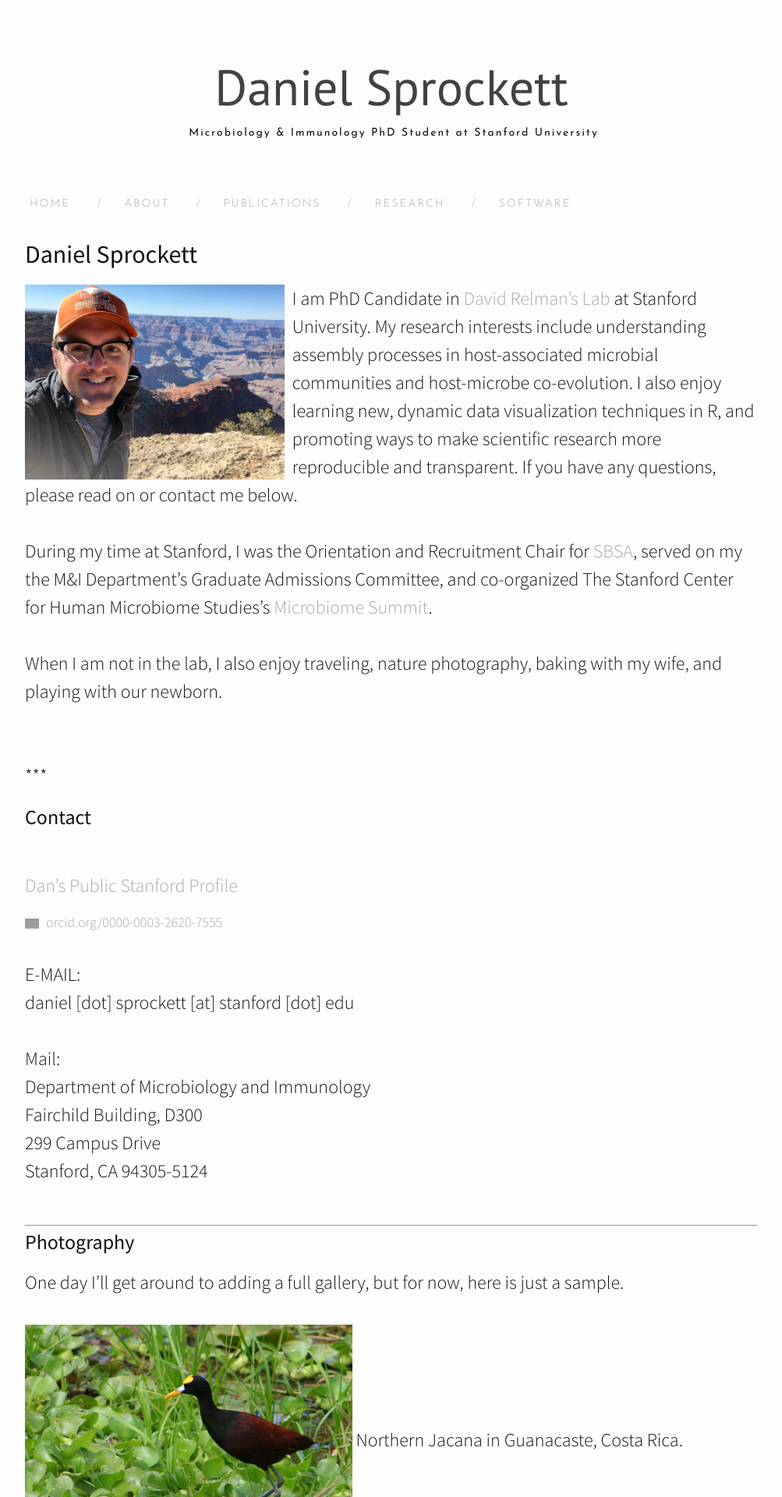
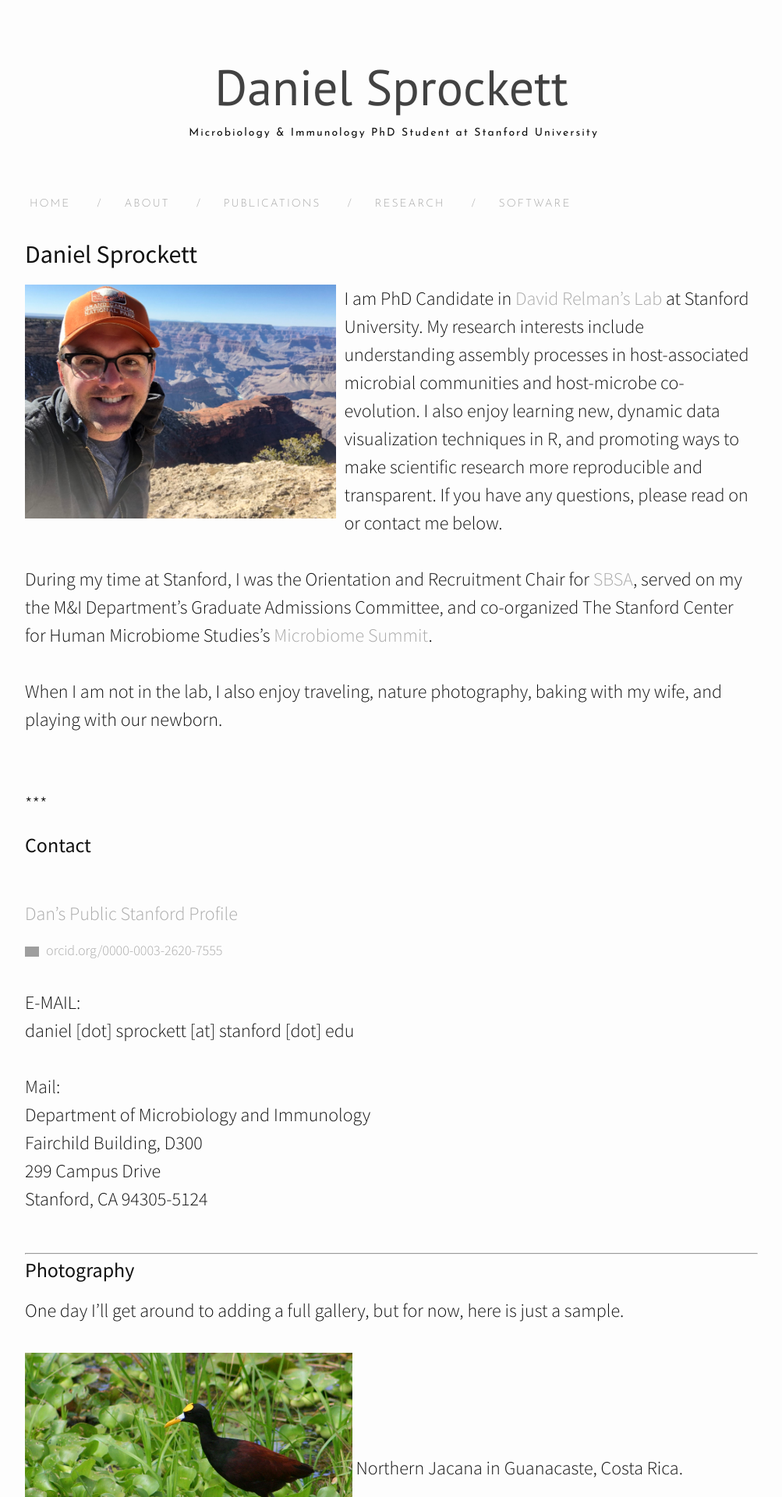
Before and after one commit to DanielSprockett/danielsprockett.github.io, a Jekyll site: the page built from about.md, in a window 1280 px wide. Shown: the top 1920 px of the page at 78% size, without its empty margins (138-1141 px from the left). Built offline with Jekyll 4.4.1, drawn with Linux system fonts in a browser that asks for light colours; nearby versions of some CDN libraries; grey boxes are pictures that could not be loaded.

Commit message:
Update about.md

```diff
--- a/about.md
+++ b/about.md
@@ -6,7 +6,7 @@ permalink: /about/
 
 <h2>Daniel Sprockett</h2>
 
-<img src="/images/Dan_at_Grand_Canyon.jpg" alt="Dan at the Grand Canyon" style="float: left; margin-right: 10px;" height="250"/>
+<img src="/images/Dan_at_Grand_Canyon.jpg" alt="Dan at the Grand Canyon" style="float: left; margin-right: 10px;" height="300"/>
 I am PhD Candidate in [David Relman's Lab](http://med.stanford.edu/relmanlab.html) at Stanford University. My research interests include understanding assembly processes in host-associated microbial communities and host-microbe co-evolution. I also enjoy learning new, dynamic data visualization techniques in R, and promoting ways to make scientific research more reproducible and transparent.  If you have any questions, please read on or contact me below.<br>
 <br>
 During my time at Stanford, I was the Orientation and Recruitment Chair for [SBSA](http://med.stanford.edu/sbsa.html), served on my the M&I Department's Graduate Admissions Committee, and co-organized The Stanford Center for Human Microbiome Studies's [Microbiome Summit](https://iti.stanford.edu/center-for-human-microbiome-studies/microbiome-summit.html).<br>
```
